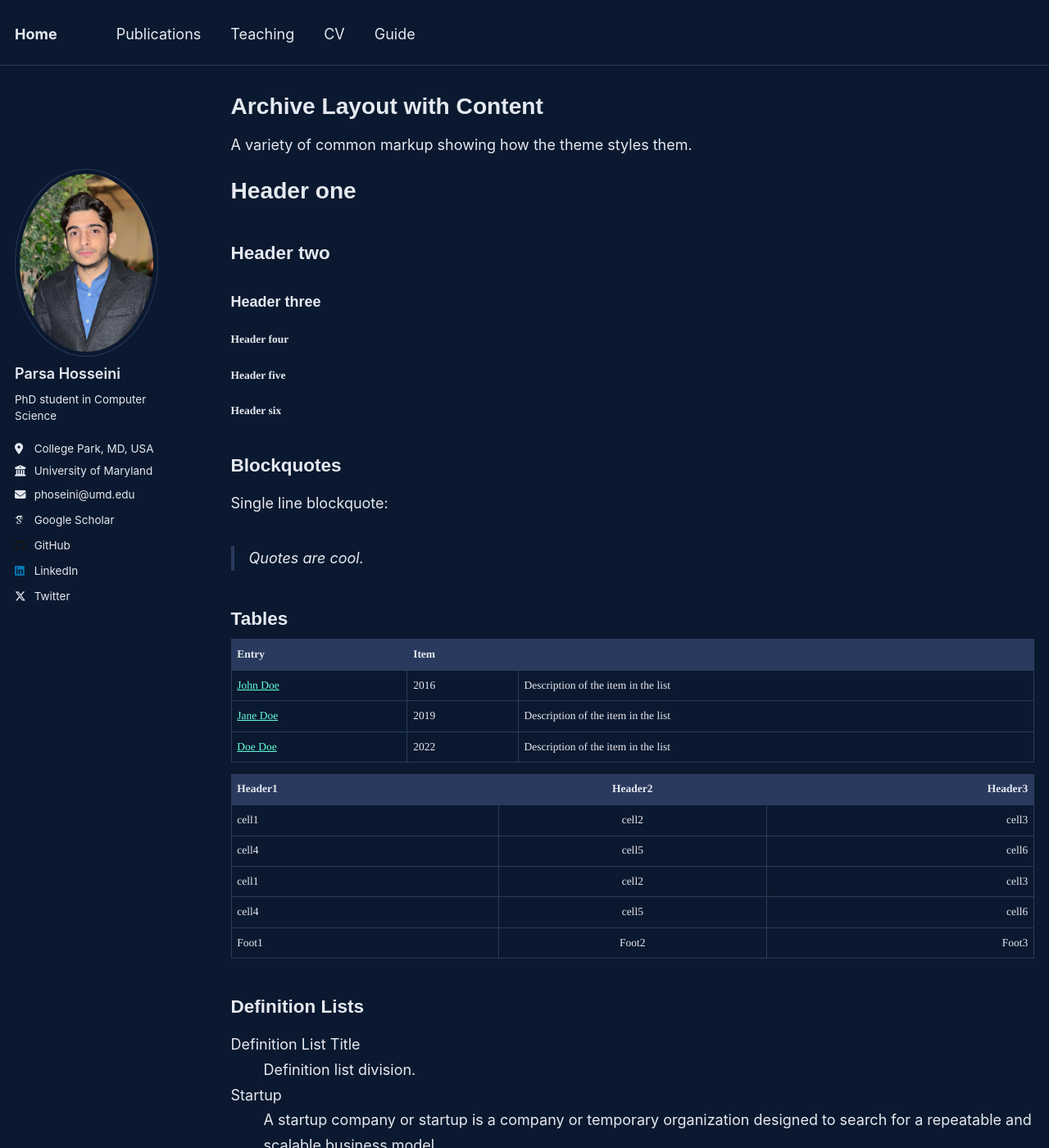
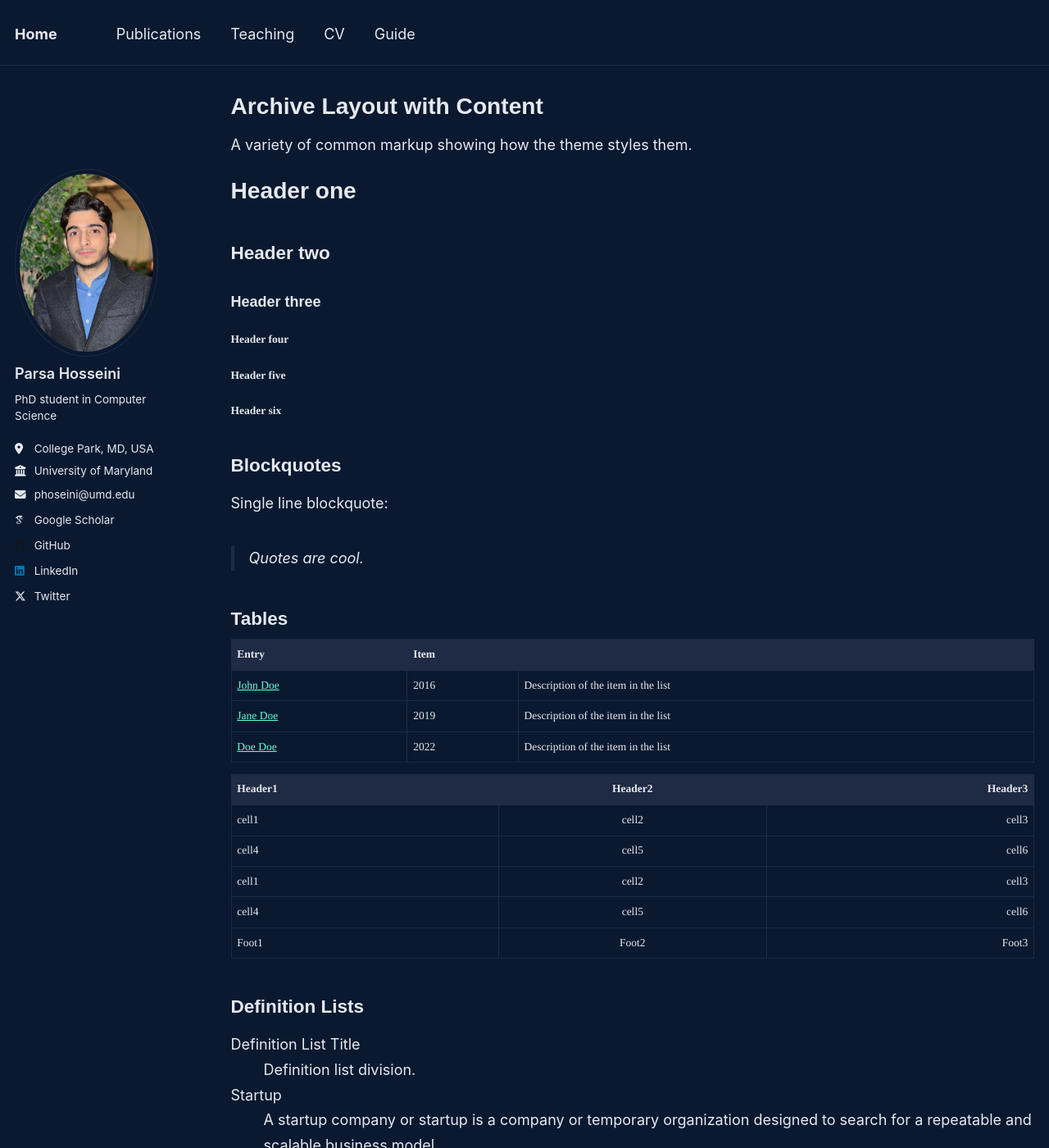
Before and after one commit to sudoparsa/sudoparsa.github.io, a Jekyll site: the page built from _pages/archive-layout-with-content.md, in a window 1280 px wide and 1400 px high. Shown: the whole window at 82% size. Built offline with Jekyll 4.4.1, drawn with Linux system fonts in a browser that asks for light colours; some web fonts are replaced.

Commit message:
Update _dark.scss

```diff
--- a/_sass/theme/_dark.scss
+++ b/_sass/theme/_dark.scss
@@ -1,33 +1,36 @@
 /* ==========================================================================
-   MODERN DARK BLUE THEME
+   ULTIMATE DARK THEME - MODERN & HIGH-CONTRAST
    ========================================================================== */
 
-/* Core Colors */
-$gray                       : #8a8f98;
-$dark-gray                  : #38404e;
-$darker-gray                : #252c3a;
-$light-gray                 : #ccd3db;
+/* Base Colors */
+$gray                       : #aab2bf;
+$dark-gray                  : #2a2f3a;
+$darker-gray                : #1c1f26;
+$light-gray                 : #ccd6f6;
 
 /* Background Colors */
 $background                 : #0a192f; /* Deep navy blue */
-$background-light           : #2a3a5e; /* Slightly lighter for contrast */
-$background-lighter         : #64ffda; /* Used for section highlights */
+$background-light           : #112240; /* Lighter navy for contrast */
+$background-lighter         : #1b2b48; /* Section highlights */
 $text                       : #e5e9f0; /* Soft white for readability */
-$link                       : #64ffda; /* Neon cyan for high contrast */
-$link-dark                  : #32d4b6; /* Darker cyan for hover effects */
+$link                       : #64ffda; /* Neon cyan links */
+$link-dark                  : #36d4b6; /* Slightly darker cyan for hover */
 $link-light                 : #99ffee; /* Softer light cyan for visited links */
 
 /* Accent Colors */
-$danger-color               : #ff5370; /* Bright red */
-$info-color                 : #0db9d7; /* Vibrant light blue */
-$notice-color               : #546e7a; /* Muted gray-blue */
+$danger-color               : #ff5370; /* Vibrant red */
+$info-color                 : #0db9d7; /* Light neon blue */
+$notice-color               : #546e7a; /* Gray-blue for secondary text */
 $success-color              : #26de81; /* Neon green */
-$warning-color              : #ffb300; /* Bold yellow-orange */
+$warning-color              : #ffb300; /* Bright orange */
 
-/* UI Settings */
-$border-radius              : 8px; /* More rounded corners for modern UI */
-$box-shadow                 : 0 4px 10px rgba(0, 0, 0, 0.2); /* Smooth shadow */
-$global-transition          : all 0.25s ease-in-out; /* Smooth animations */
+/* UI Elements */
+$border-color               : #1f2a44; /* Strong navy border */
+$border-hover-color         : #64ffda; /* Neon cyan hover */
+$shadow-color               : rgba(100, 255, 218, 0.2); /* Soft cyan shadow */
+$border-radius              : 8px; /* Rounded corners for modern look */
+$box-shadow                 : 0 4px 10px rgba(0, 0, 0, 0.3); /* Smooth shadows */
+$global-transition          : all 0.3s ease-in-out; /* Smooth hover animations */
 $masthead-height            : 80px;
 $navicon-width              : 30px;
 $navicon-height             : 5px;
@@ -38,8 +41,9 @@
 :root {
     --global-base-color                 : #{$background};
     --global-bg-color                   : #{$background};
-    --global-border-color               : #{$background-light};
-    --global-code-background-color      : #1b2b48; /* Darker navy for code sections */
+    --global-border-color               : #{$border-color};
+    --global-border-hover-color         : #{$border-hover-color};
+    --global-code-background-color      : #1b2b48; /* Dark navy for code sections */
     --global-code-text-color            : #f8f8f2; /* Light text for readability */
     --global-fig-caption-color          : #{$dark-gray};
     --global-link-color                 : #{$link};
```
